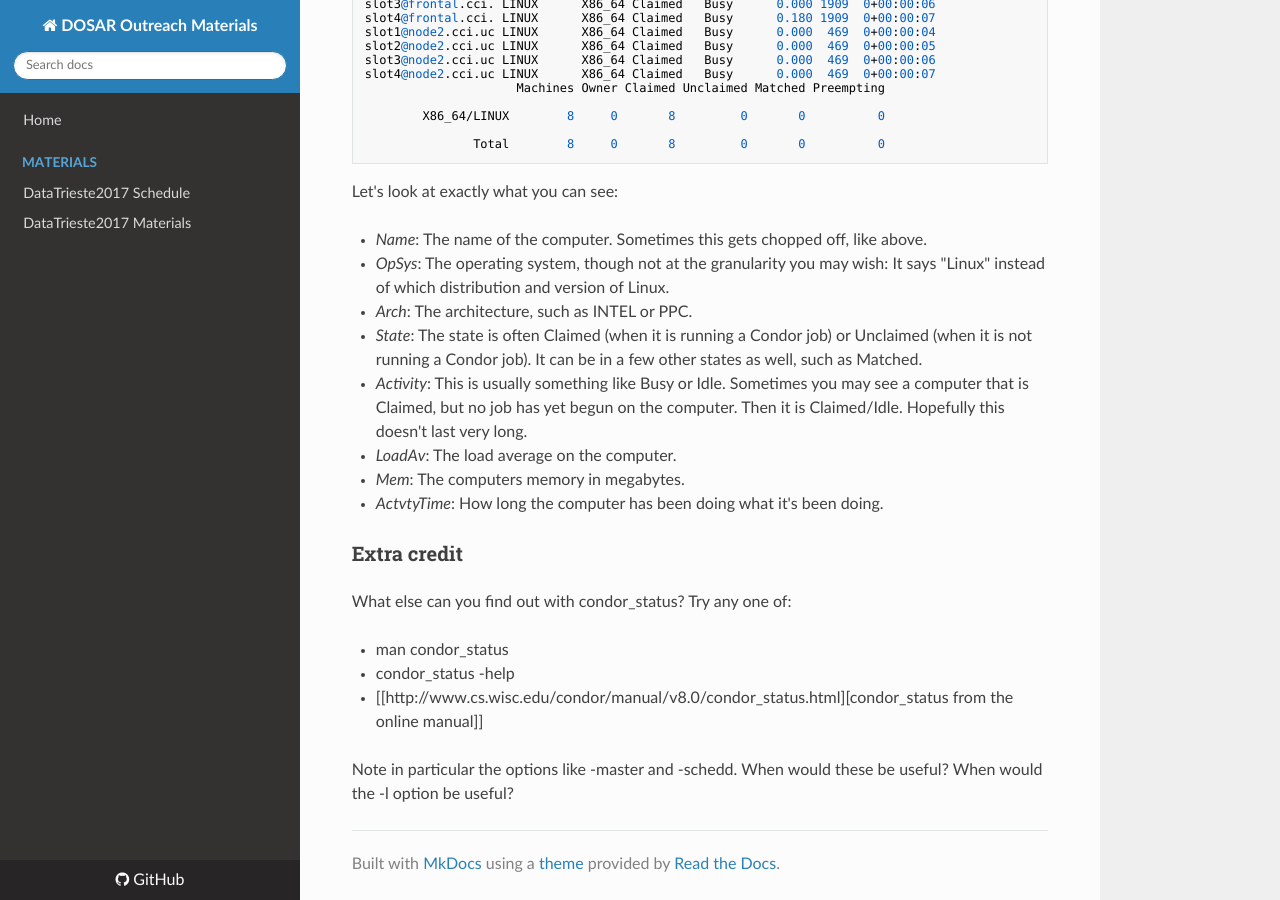
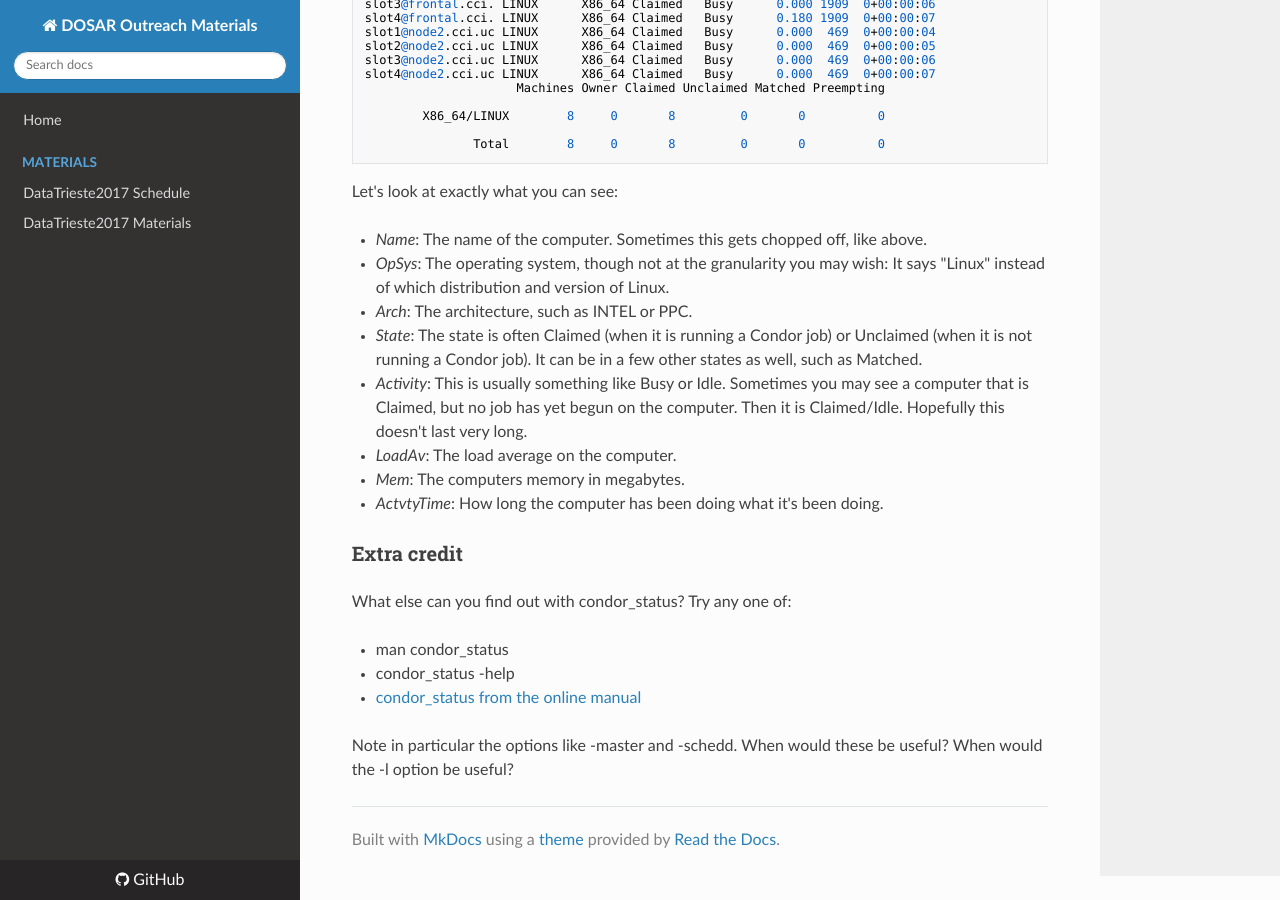
Before and after one commit to opensciencegrid/dosar, an MkDocs documentation site: the page built from docs/Materials/OurJobManager.md, in a window 1280 px wide and 900 px high, scrolled down 4442 px. Built offline with MkDocs 1.6.1, drawn with Linux system fonts in a browser that asks for light colours; nearby versions of some CDN libraries; old or Windows-style settings are respelled for this version of MkDocs; some of the changed lines change nothing that is shown.

Commit message:
Update OurJobManager.md

```diff
--- a/docs/Materials/OurJobManager.md
+++ b/docs/Materials/OurJobManager.md
@@ -206,6 +206,6 @@
 
    * man condor_status
    * condor_status -help
-   * [[http://www.cs.wisc.edu/condor/manual/v8.0/condor_status.html][condor_status from the online manual]]
+   * [condor_status from the online manual](http://www.cs.wisc.edu/condor/manual/v8.0/condor_status.html)
 
 Note in particular the options like -master and -schedd. When would these be useful? When would the -l option be useful?
```
